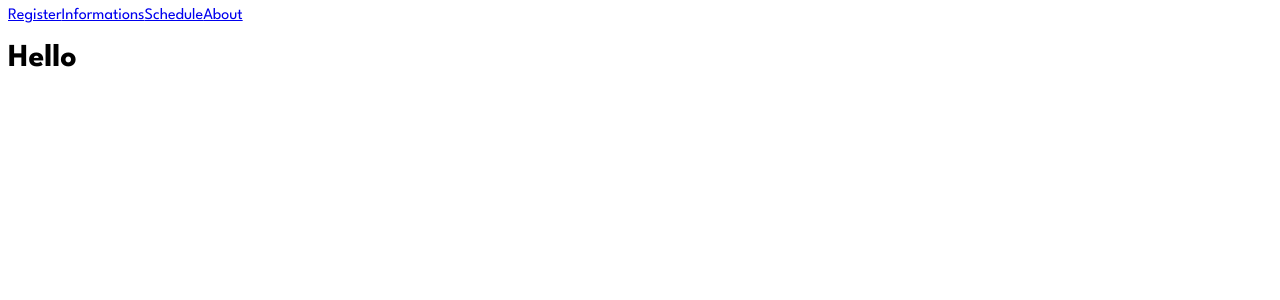
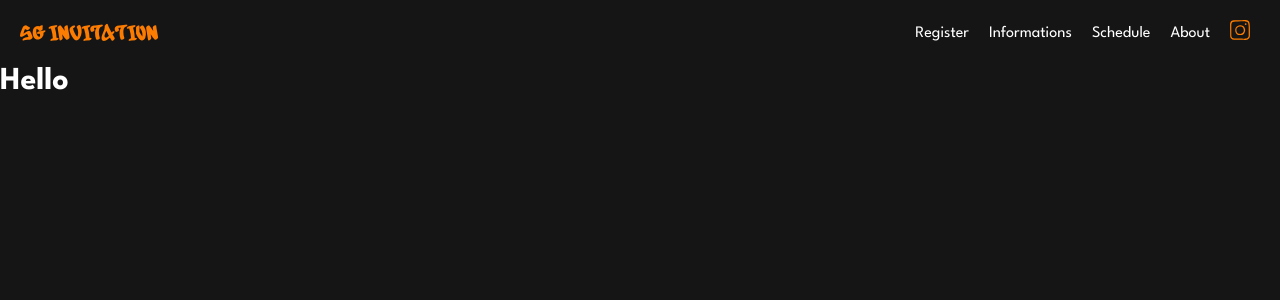
Before and after one commit to camillegrings/sgi-wcs-event, a Next.js app: page / in a window 1280 px wide. Shown: the top 300 px of the page. Built offline with nearby package versions, Linux system fonts and the light colour scheme.

Commit message:
feat: header

```diff
--- a/src/app/layout.tsx
+++ b/src/app/layout.tsx
@@ -1,6 +1,8 @@
 import { NextIntlClientProvider } from 'next-intl';
 import { Header } from '@components'
 import { leagueSpartan } from '@fonts'
+
+import '../../styles/globals.css'
 
 type Props = {
     children: React.ReactNode;
--- a/src/components/header/index.tsx
+++ b/src/components/header/index.tsx
@@ -1,18 +1,21 @@
 import styles from './style.module.css'
 import Link from 'next/link'
 import { useTranslations } from 'next-intl';
+import { snowmanGraffiti } from '@fonts'
 
 export default function Header() {
     const translation = useTranslations('Header');
 
     return (
-        <div className={`${styles.container}`}>
-            <nav>
+        <header className={`${styles.container}`}>
+            <Link href="/" className={`${styles.title} ${snowmanGraffiti.className}`}>SG INVITATION</Link>
+            <nav className={`${styles.nav}`}>
                 <Link href="/register">{translation('register')}</Link>
                 <Link href="/info">{translation('informations')}</Link>
                 <Link href="/schedule">{translation('schedule')}</Link>
-                <Link href="#about">{translation('about')}</Link>
+                <Link href="/#about">{translation('about')}</Link>
+                <a className={`${styles.instagram}`} href='https://www.instagram.com/sgi_oficial/' />
             </nav>
-        </div>
+        </header>
     );
 }
--- a/src/components/header/style.module.css
+++ b/src/components/header/style.module.css
@@ -0,0 +1,33 @@
+.container {
+    display: flex;
+    justify-content: space-between;
+    align-items: center;
+    padding: 20px;
+}
+
+.nav {
+    display: flex;
+    justify-content: space-between;
+}
+
+.nav a {
+    padding: 6px 10px;
+}
+
+.nav a:hover {
+    text-decoration: underline;
+}
+
+.instagram {
+    background: url('@assets/instagram.svg') no-repeat;
+    width: 20px;
+    height: 20px;
+    display: block;
+    padding: 0;
+    margin: 0 10px;
+}
+
+.title {
+    font-size: 20px;
+    color: #FC7C01;
+}
--- a/styles/Home.module.css
+++ /dev/null
@@ -1,141 +0,0 @@
-.page {
-  --background: #fafafa;
-  --foreground: #fff;
-
-  --text-primary: #000;
-  --text-secondary: #666;
-
-  --button-primary-hover: #383838;
-  --button-secondary-hover: #f2f2f2;
-  --button-secondary-border: #ebebeb;
-
-  display: flex;
-  min-height: 100vh;
-  align-items: center;
-  justify-content: center;
-  font-family: var(--font-geist-sans);
-  background-color: var(--background);
-}
-
-.main {
-  display: flex;
-  min-height: 100vh;
-  width: 100%;
-  max-width: 800px;
-  flex-direction: column;
-  align-items: flex-start;
-  justify-content: space-between;
-  background-color: var(--foreground);
-  padding: 120px 60px;
-}
-
-.intro {
-  display: flex;
-  flex-direction: column;
-  align-items: flex-start;
-  text-align: left;
-  gap: 24px;
-}
-
-.intro h1 {
-  max-width: 320px;
-  font-size: 40px;
-  font-weight: 600;
-  line-height: 48px;
-  letter-spacing: -2.4px;
-  text-wrap: balance;
-  color: var(--text-primary);
-}
-
-.intro p {
-  max-width: 440px;
-  font-size: 18px;
-  line-height: 32px;
-  text-wrap: balance;
-  color: var(--text-secondary);
-}
-
-.intro a {
-  font-weight: 500;
-  color: var(--text-primary);
-}
-
-.ctas {
-  display: flex;
-  flex-direction: row;
-  width: 100%;
-  max-width: 440px;
-  gap: 16px;
-  font-size: 14px;
-}
-
-.ctas a {
-  display: flex;
-  justify-content: center;
-  align-items: center;
-  height: 40px;
-  padding: 0 16px;
-  border-radius: 128px;
-  border: 1px solid transparent;
-  transition: 0.2s;
-  cursor: pointer;
-  width: fit-content;
-  font-weight: 500;
-}
-
-a.primary {
-  background: var(--text-primary);
-  color: var(--background);
-  gap: 8px;
-}
-
-a.secondary {
-  border-color: var(--button-secondary-border);
-}
-
-/* Enable hover only on non-touch devices */
-@media (hover: hover) and (pointer: fine) {
-  a.primary:hover {
-    background: var(--button-primary-hover);
-    border-color: transparent;
-  }
-
-  a.secondary:hover {
-    background: var(--button-secondary-hover);
-    border-color: transparent;
-  }
-}
-
-@media (max-width: 600px) {
-  .main {
-    padding: 48px 24px;
-  }
-
-  .intro {
-    gap: 16px;
-  }
-
-  .intro h1 {
-    font-size: 32px;
-    line-height: 40px;
-    letter-spacing: -1.92px;
-  }
-}
-
-@media (prefers-color-scheme: dark) {
-  .logo {
-    filter: invert();
-  }
-
-  .page {
-    --background: #000;
-    --foreground: #000;
-
-    --text-primary: #ededed;
-    --text-secondary: #999;
-
-    --button-primary-hover: #ccc;
-    --button-secondary-hover: #1a1a1a;
-    --button-secondary-border: #1a1a1a;
-  }
-}
--- a/styles/globals.css
+++ b/styles/globals.css
@@ -1,13 +1,6 @@
 :root {
-  --background: #ffffff;
-  --foreground: #171717;
-}
-
-@media (prefers-color-scheme: dark) {
-  :root {
-    --background: #0a0a0a;
-    --foreground: #ededed;
-  }
+  --background: #151515;
+  --foreground: #FFFFFF;
 }
 
 html,
@@ -19,9 +12,6 @@ body {
 body {
   color: var(--foreground);
   background: var(--background);
-  font-family: Arial, Helvetica, sans-serif;
-  -webkit-font-smoothing: antialiased;
-  -moz-osx-font-smoothing: grayscale;
 }
 
 * {
@@ -34,9 +24,3 @@ a {
   color: inherit;
   text-decoration: none;
 }
-
-@media (prefers-color-scheme: dark) {
-  html {
-    color-scheme: dark;
-  }
-}
--- a/tsconfig.json
+++ b/tsconfig.json
@@ -27,6 +27,9 @@
       ],
       "@fonts": [
         "fonts/fonts.ts"
+      ],
+      "@assets/*": [
+        "assets/*"
       ]
     },
     "plugins": [
```
Also changed, not shown: src/assets/instagram.svg (added).
